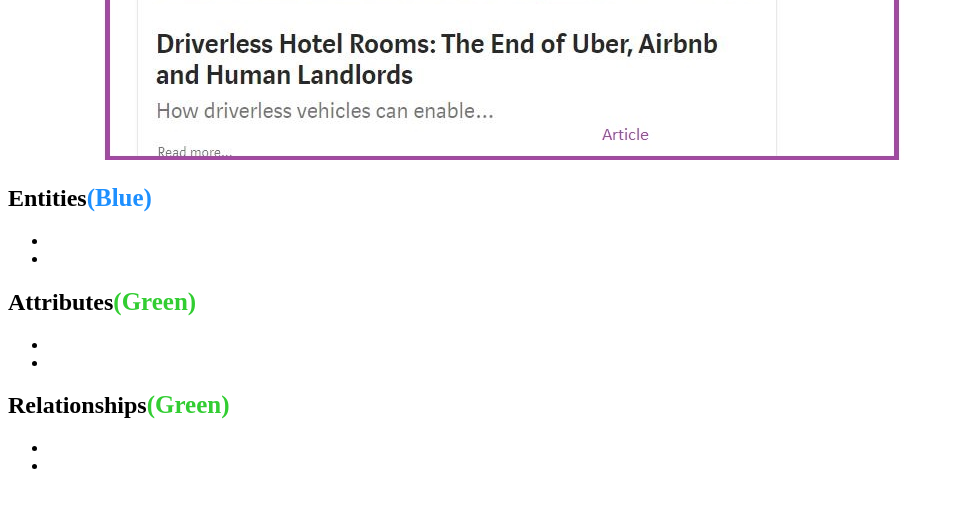
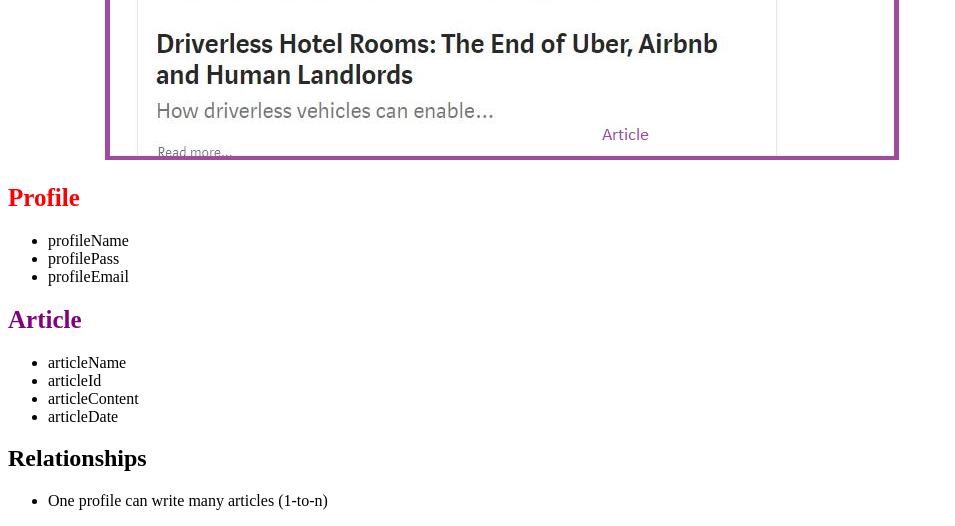
Before and after one commit to codingLyfe/data-design, a PHP site: page / in a window 1280 px wide. Shown: the part 780-1306 px from the top of the page, without its empty margins (0-955 px from the left). Before the commit the page ends 1249 px from the top, so only its background shows below. Run offline with PHP 8.4, Linux system fonts and the light colour scheme.

Commit message:
added entities, attributes, relationships

```diff
--- a/css/style.css
+++ b/css/style.css
@@ -1,14 +1,9 @@
-#blueColorTxt {
+#redColorTxt {
 	font-size: 25px;
-	color: dodgerblue;
+	color: red;
 }
 
-#greenColorTxt {
+#purpleColorTxt {
 	font-size: 25px;
-	color: limegreen;
+	color: purple;
 }
-
-#yellowColorTxt {
-	font-size: 25px;
-	color: limegreen;
-}
--- a/index.php
+++ b/index.php
@@ -9,20 +9,22 @@
 		<h1>Data Design</h1>
 		<img src = "images/dataDesign-markup.jpg" alt = "data design markup">
 		<br>
-		<h2>Entities<span id = "blueColorTxt">(Blue)</span></h2>
+		<h2><span id = "redColorTxt">Profile</span></h2>
 		<ul>
-			<li></li>
-			<li></li>
+			<li>profileName</li>
+			<li>profilePass</li>
+			<li>profileEmail</li>
 		</ul>
-		<h2>Attributes<span id ="greenColorTxt">(Green)</span></h2>
+		<h2><span id ="purpleColorTxt">Article</span></h2>
 			<ul>
-				<li></li>
-				<li></li>
+				<li>articleName</li>
+				<li>articleId</li>
+				<li>articleContent</li>
+				<li>articleDate</li>
 			</ul>
-		<h2>Relationships<span id ="yellowColorTxt">(Green)</span></h2>
+		<h2>Relationships</h2>
 		<ul>
-			<li></li>
-			<li></li>
+			<li>One profile can write many articles (1-to-n)</li>
 		</ul>
 	</body>
 </html>
```
